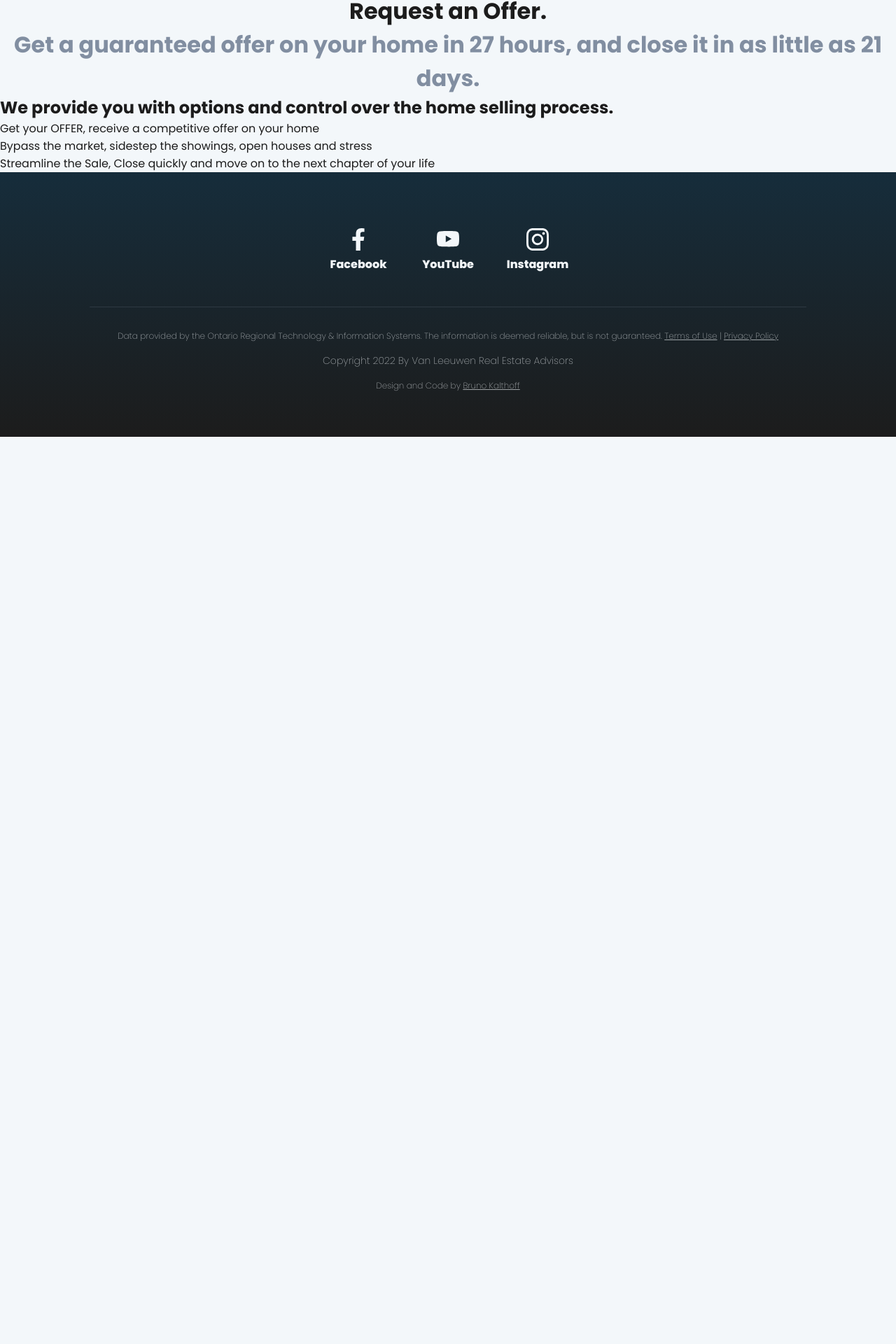
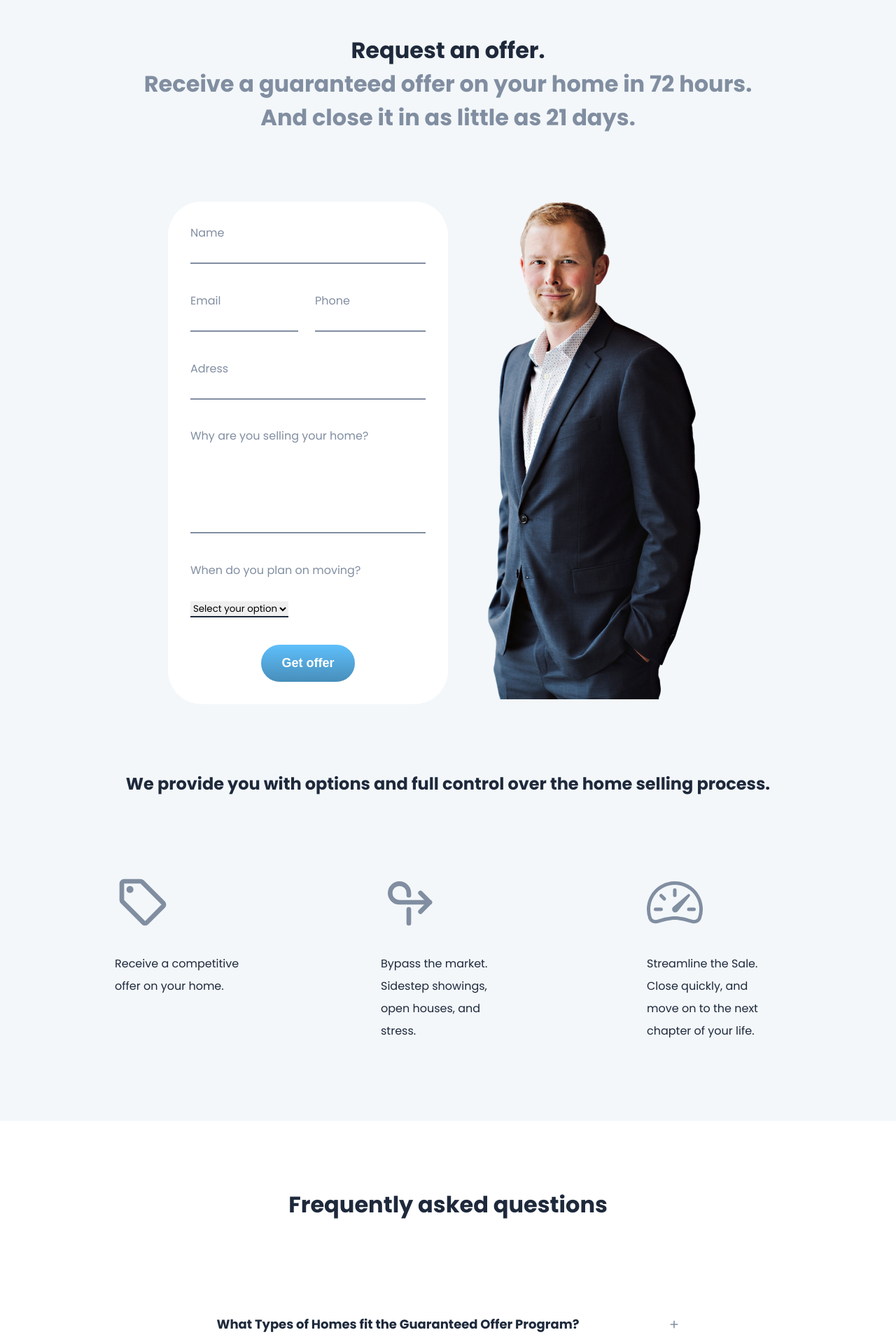
Before and after one commit to brunokalthoff/vlchomelistings, a Next.js app: page /sellers in a window 1280 px wide. Shown: the part 862-2782 px from the top of the page at 70% size. Before the commit the page ends 1486 px from the top, so only its background shows below. Built offline with nearby package versions, Linux system fonts and the light colour scheme.

Commit message:
add components

```diff
--- a/components/Footer.js
+++ b/components/Footer.js
@@ -1,5 +1,5 @@
 import styles from '../styles/Footer.module.css'
-import { BsFacebook, BsInstagram, BsYoutube } from "react-icons/bs";
+import { BsInstagram, BsYoutube } from "react-icons/bs";
 import { FaFacebookF } from "react-icons/fa";
 import Link from 'next/link';
 
@@ -9,9 +9,9 @@ function Footer() {
         <footer className={styles.footer}>
             <div className={styles.socialIcons}>
 
-                <span><FaFacebookF /> <p>Facebook</p></span>
-                <span><BsYoutube /><p>YouTube</p></span>
-                <span><BsInstagram /><p>Instagram</p></span>
+                <span><a href={'https://www.facebook.de'} target="_blank" rel="noopener noreferrer"><FaFacebookF /></a><p>Facebook</p></span>
+                <span><a href={'https://www.youtube.com'} target="_blank" rel="noopener noreferrer"><BsYoutube /></a><p>YouTube</p></span>
+                <span><a href={'https://www.instagram.de'} target="_blank" rel="noopener noreferrer"><BsInstagram /></a><p>Instagram</p></span>
 
             </div>
             <div className={styles.hl}></div>
--- a/components/sellers/Faq.js
+++ b/components/sellers/Faq.js
@@ -1,9 +1,43 @@
 import styles from '../../styles/sellers/Faq.module.css'
+import { HiPlus } from 'react-icons/hi';
+
+const faq = [
+    {
+        question: <> What Types of Homes fit the Guaranteed Offer Program?</>,
+        answer: <>Single family home, duplex, triplex, multiple unit buildings, and condos that were built after 1960 with a potential value of $200,000.00 - $600,000.00. The Home must be owner occupied or vacant, non distressed, not bank owned, and no unpermitted additions or significant structural or foundational issues.</>
+    },
+    {
+        question: <>How does the Guaranteed Offer process work?</>,
+        answer: <>Once you submit your home for a Guaranteed Offer, our team will verify if your home meets the program parameters. If your home meets the requirements, an offer will be extended contingent upon an inspection. Upon accepting the offer, you have the opportunity to close in as little as 21 days.</>
+    },
+    {
+        question: <>Can I still sell my home if it doesn&apos;t meet the program parameters?</>,
+        answer: <> Absolutely! If your home is submitted to our Guaranteed Offer program and does not meet the parameters, we can pair you with one of our Exclusive Listing Agents to sell your home with our Marketing Listing Program.</>
+    },
+]
 
 function Faq() {
     return (
-        <div></div>
-     );
+        <div className={styles.container}>
+            <h2>Frequently asked questions</h2>
+
+            <div className={styles.faqWrapper}>
+
+                {faq.map((item, key) => {
+                    return (
+                        <div key={key} className={styles.question}>
+                            <div className={styles.questionMain}> <h4> {item.question} </h4> <HiPlus /></div>
+                            <div className={styles.answer}>
+                                <p> {item.answer} </p>
+                            </div>
+                        </div>
+                    )
+                })}
+
+            </div>
+
+        </div>
+    );
 }
 
 export default Faq;
--- a/components/sellers/Hero.js
+++ b/components/sellers/Hero.js
@@ -3,11 +3,8 @@ import styles from '../../styles/sellers/Hero.module.css'
 function Hero() {
     return (
         <div className={styles.container}>
-            <h1>For home sellers</h1>
+            <h1>Sell your home.</h1>
             <div className={styles.heroSvg}></div>
-            <h2>Request an Offer. <br />
-                <span>Get a guaranteed offer on your home in 27 hours, and close it in as little as 21 days.</span>
-            </h2>
         </div>
     );
 }
--- a/components/sellers/Offer.js
+++ b/components/sellers/Offer.js
@@ -1,14 +1,52 @@
 import styles from '../../styles/sellers/Offer.module.css'
+import Image from 'next/image';
+import contactJerry from '../../public/contact-jerry.png'
+import { BsArrowRightShort, BsSpeedometer2 } from 'react-icons/bs';
+import { MdOutlineLocalOffer } from 'react-icons/md';
+import { TbArrowLoopRight2 } from 'react-icons/tb';
 
 function Offer() {
     return (
-        <div>
-            <h3>We provide you with options and control over the home selling process.</h3>
-            <p>Get your OFFER, receive a competitive offer on your home <br />
-Bypass the market, sidestep the showings, open houses and stress <br />
-Streamline the Sale, Close quickly and move on to the next chapter of your life</p>
+        <div className={styles.container}>
+            <h2>Request an offer.<br />
+                <span>Receive a guaranteed offer on your home in 72 hours. And close it in as little as 21 days.</span>
+            </h2>
+
+            <div className={styles.formWrapper}>
+
+                <form action='#' className={styles.form}>
+                    <label htmlFor="name">Name<input type="text" id='name' /></label>
+                    <div className={styles.doubleInput}><label htmlFor="text">Email<input type="text" id="email" /></label>
+                        <label htmlFor="phone">Phone<input type="text" id='phone' /></label></div>
+                    <label htmlFor="adress">Adress<input type="text" id='adress' /></label>
+                    <label htmlFor="reason">Why are you selling your home?<textarea id="reason" rows="5"></textarea></label>
+                    <label htmlFor="move">When do you plan on moving?
+                        <select id="move">
+                            <option selected disabled>Select your option</option>
+                            <option value="0 - 1 month">0 - 1 month</option>
+                            <option value="1 - 3 months">1 - 3 months</option>
+                            <option value="<3 - 6 months">3 - 6 months</option>
+                            <option value="<6 + months">6+ months</option>
+                        </select></label>
+
+                    <button>Get offer</button>
+                </form>
+                <div className={styles.img}>
+                <Image src={contactJerry} alt='' /></div>
+
+            </div>
+
+            <h3>We provide you with options and full control over the home selling process.</h3>
+            <div className={styles.cards}>
+                <div className={styles.card}><MdOutlineLocalOffer /> <p>Receive a competitive offer on your home.</p></div>
+                {/* <BsArrowRightShort /> */}
+                <div className={styles.card}><TbArrowLoopRight2 /><p>Bypass the market. Sidestep showings, open houses, and stress.</p></div>
+                {/* <BsArrowRightShort /> */}
+                <div className={styles.card}><BsSpeedometer2 /><p>Streamline the Sale. Close quickly, and move on to the next chapter of your life.</p></div>
+            </div>
+
         </div>
-     );
+    );
 }
 
 export default Offer;
--- a/pages/buyers.js
+++ b/pages/buyers.js
@@ -1,4 +1,4 @@
-import Hero from "../components/buyers/Hero";
+// import Hero from "../components/buyers/Hero";
 
 function Buyers() {
     return (
--- a/styles/Footer.module.css
+++ b/styles/Footer.module.css
@@ -21,6 +21,7 @@
     align-items: center;
     justify-content: center;
     position: relative;
+    cursor: pointer;
 }
 
 .socialIcons svg {
--- a/styles/globals.css
+++ b/styles/globals.css
@@ -1,8 +1,10 @@
 :root {
   /* Color styles */
   --black: hsla(0, 0%, 11%, 1);
+  --black: #1e293b;
   --grey1: hsla(206, 41.2%, 96.7%, 1);
   --grey2: hsla(216, 14.5%, 56.9%, 1);
+  --grey3: #334155;
   --white: hsla(0, 0%, 100%, 1);
   --blue1: hsla(203, 95.1%, 67.8%, 1);
   --blue2: hsla(203, 69.2%, 60.6%, 1);
@@ -16,7 +18,7 @@
   --buttonPrimaryHover: linear-gradient(to bottom, var(--blue1), var(--blue2));
 
   /* Font sizes */
-  --headline1: 48px;
+  --headline1: 56px;
   --headline2: 32px;
   --headline3: 24px;
   --headline4: 20px;
@@ -52,6 +54,7 @@ h1 {
   font-weight: 700;
   letter-spacing: -1px;
   line-height: 64px;
+  color: var(--black);
 }
 
 h2 {
--- a/styles/sellers/Faq.module.css
+++ b/styles/sellers/Faq.module.css
@@ -0,0 +1,57 @@
+.container {
+    width: 100%;
+    background: var(--white);
+    margin-top: 6rem;
+    display: flex;
+    flex-direction: column;
+    align-items: center;
+}
+
+.container h2 {
+    width: 100%;
+    text-align: center;
+    padding-top: 6rem;
+}
+
+.faqWrapper {
+    max-width: 1000px;
+    margin-top: 6rem;
+    height: 20rem;
+}
+
+.question {
+    padding: 1.5rem;
+    margin-top: .8rem;
+    cursor: pointer;
+    border-bottom: 2px solid var(--grey1);
+    position: relative;
+    transition: all .2s ;
+}
+
+.question h4 {
+    font-size: var(--largetext);
+}
+
+.questionMain {
+    display: flex;
+    align-items: center;
+    justify-content: space-between;
+    gap: 2rem;
+}
+
+.question svg {
+    font-size: 1rem;
+    color: var(--grey2);
+}
+
+.question:hover {
+    background: var(--grey1);
+    border-radius: 1.5rem;
+}
+
+
+.answer p {
+    color: var(--grey3);
+    font-size: var(--smalltext);
+    display: none;
+}
--- a/styles/sellers/Hero.module.css
+++ b/styles/sellers/Hero.module.css
@@ -1,13 +1,16 @@
 .container {
-  min-height: calc(100vh - var(--navbarheight));
+  min-height: calc(100vh - var(--navbarheight) + .9rem);
   margin-top: var(--navbarheight);
   display: flex;
   flex-direction: column;
   align-items: center;
+  justify-content: space-between;
+  position: relative;
 }
 
 .container h1 {
     margin-top: 6rem;
+    z-index: 10;
 }
 
 .heroSvg {
@@ -15,18 +18,6 @@
   background-position: center center;
   background-size: contain;
   background-repeat: no-repeat;
-  min-height: 214px;
-  min-width: 500px;
-  height: 422px;
-  width: 983px;
-  margin-top: 6rem;
+  height: 50vh;
+  width: 100%;
 }
-
-.container h2 {
-  text-align: center;
-  margin-top: 6rem;
-}
-
-.container h2 span {
-  color: var(--grey2);
-}
--- a/styles/sellers/Offer.module.css
+++ b/styles/sellers/Offer.module.css
@@ -0,0 +1,137 @@
+.container {
+  display: flex;
+  flex-direction: column;
+  align-items: center;
+}
+
+.container h2 {
+  text-align: center;
+  margin-top: 6rem;
+  padding: 0 2rem;
+  max-width: 1000px;
+}
+
+.container h2 span {
+  color: var(--grey2);
+}
+
+.formWrapper {
+  display: flex;
+  width: 100%;
+  justify-content: center;
+  align-items: stretch;
+  margin-top: 6rem;
+}
+
+.form {
+  width: 400px;
+  background: var(--white);
+  border-radius: 3rem;
+  display: flex;
+  gap: 2rem;
+  flex-direction: column;
+  justify-content: space-between;
+  padding: 2rem;
+}
+
+.doubleInput {
+  display: flex;
+  gap: 1.5rem;
+}
+
+.form input,
+.form textarea {
+  width: 100%;
+  border: none;
+  outline: none;
+  border-bottom: 2px solid var(--grey2);
+  transition: all 0.3s;
+  font-size: 1rem;
+}
+
+.form label {
+    color: var(--grey2);
+}
+
+.form input {
+  height: 2rem;
+}
+
+.form textarea {
+  display: block;
+  resize: none;
+  font-family: "Poppins";
+}
+
+.form input:focus {
+  border-bottom: 2px solid var(--blue1);
+}
+
+.form textarea:focus {
+  border: 2px solid var(--blue1);
+  border-radius: 0.5rem;
+  padding: 0.5rem;
+}
+
+.form select {
+  font-family: "Poppins";
+  margin-top: 2rem;
+  outline: none;
+  border: none;
+  border-bottom: 2px solid var(--black);
+}
+
+.form select:focus {
+  border-bottom: 2px solid var(--blue1);
+}
+
+.form button {
+  background: var(--buttonPrimary);
+  border-style: none;
+  width: 40%;
+  margin: 0 auto;
+  padding: 1rem;
+  border-radius: 2rem;
+  color: var(--white);
+  font-weight: 700;
+  font-size: var(--largetext);
+}
+
+.container h3 {
+  width: 100%;
+  text-align: center;
+  margin-top: 6rem;
+}
+
+.cards {
+  width: 100%;
+  margin-top: 6rem;
+  display: flex;
+  align-items: baseline;
+  justify-content: space-between;
+  max-width: 1000px;
+}
+
+.card {
+    border-radius: 3rem;
+    /* background: var(--white); */
+    width: 15rem;
+    padding: 1rem 1.5rem;
+    font-size: var(--smalltext);
+}
+
+.card svg {
+    font-size: 5rem;
+    color: var(--grey2);
+    padding: 0;
+    display: block;
+}
+
+.card p {
+    margin-top: 2rem;
+    line-height: 32px;
+}
+
+/* .img {
+    display: none;
+} */
```
Also changed, not shown: public/contact-jerry.png (added), public/svgs/sellers-hero-svg.svg.
